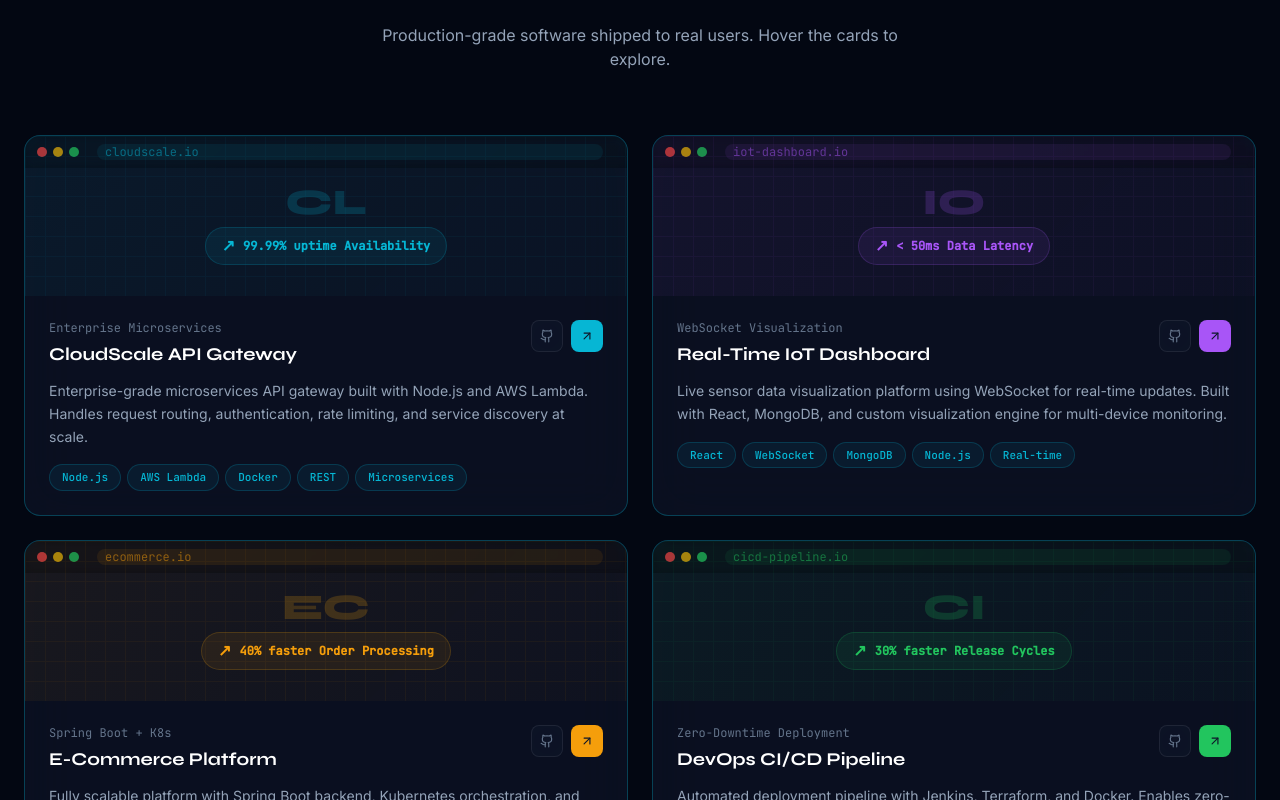
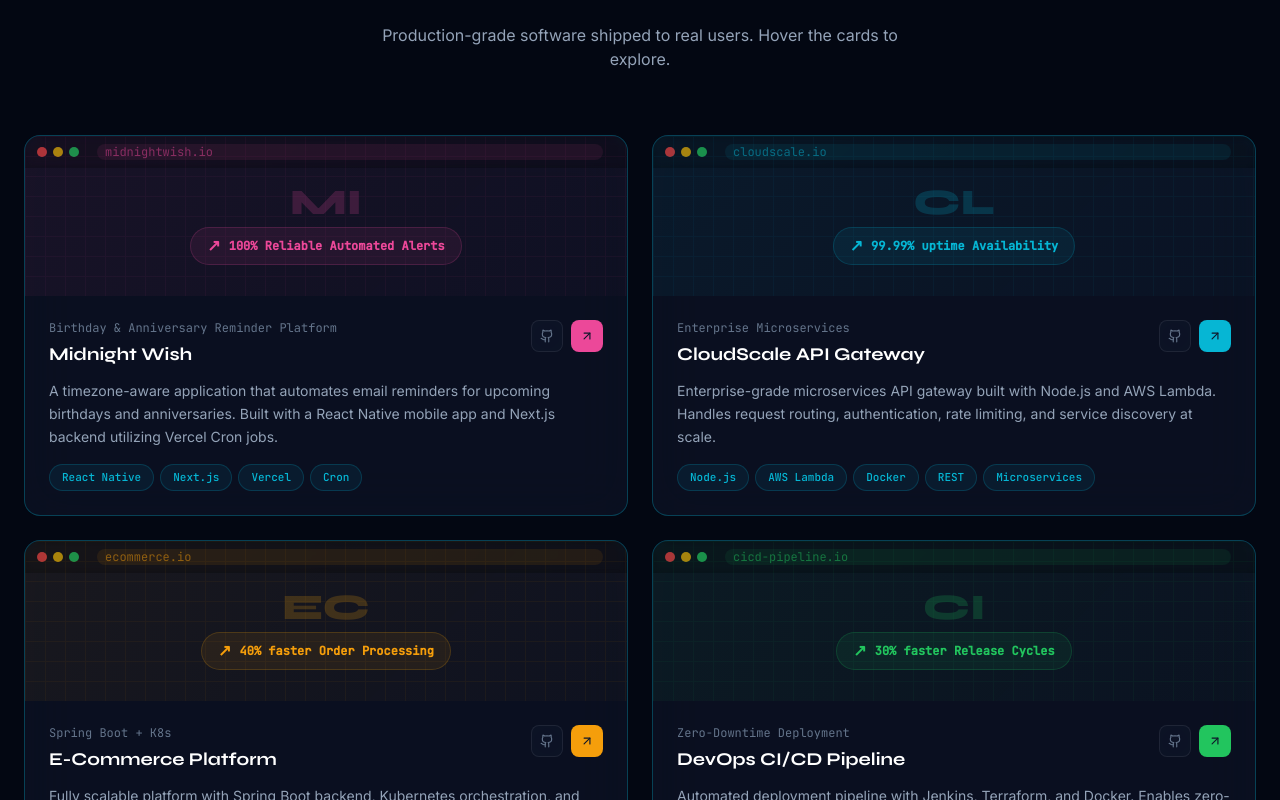
Before and after one commit to Chay039/portfolio, a Next.js app: page / in a window 1280 px wide. Shown: the part 5100-5900 px from the top of the page. Built offline with nearby package versions, Linux system fonts and the light colour scheme.

Commit message:
Update portfolio projects, education, and add contact form backend

```diff
--- /dev/null
+++ b/app/api/contact/route.ts
@@ -0,0 +1,54 @@
+import { NextResponse } from 'next/server';
+import nodemailer from 'nodemailer';
+
+export async function POST(req: Request) {
+    try {
+        const { name, email, subject, message } = await req.json();
+
+        // Check if environment variables are configured
+        if (!process.env.EMAIL_USER || !process.env.EMAIL_PASS) {
+            console.error('Missing EMAIL_USER or EMAIL_PASS environment variables.');
+            return NextResponse.json(
+                { message: 'Server configuration error. Email credentials missing.' },
+                { status: 500 }
+            );
+        }
+
+        const transporter = nodemailer.createTransport({
+            service: 'gmail',
+            auth: {
+                user: process.env.EMAIL_USER,
+                pass: process.env.EMAIL_PASS,
+            },
+        });
+
+        const mailOptions = {
+            from: process.env.EMAIL_USER,
+            to: 'jchaitu98@gmail.com',
+            subject: `Portfolio Contact From ${name}: ${subject}`,
+            text: `Name: ${name}\nEmail: ${email}\n\nMessage:\n${message}`,
+            html: `
+                <div style="font-family: Arial, sans-serif; max-width: 600px; margin: 0 auto; border: 1px solid #e0e0e0; border-radius: 8px; overflow: hidden;">
+                    <div style="background-color: #06b6d4; padding: 20px; text-align: center;">
+                        <h2 style="color: white; margin: 0;">New Portfolio Contact</h2>
+                    </div>
+                    <div style="padding: 20px; background-color: #ffffff;">
+                        <p style="margin: 0 0 10px 0;"><strong>Name:</strong> ${name}</p>
+                        <p style="margin: 0 0 10px 0;"><strong>Email:</strong> <a href="mailto:${email}">${email}</a></p>
+                        <p style="margin: 0 0 10px 0;"><strong>Subject:</strong> ${subject}</p>
+                        <hr style="border: none; border-top: 1px solid #e0e0e0; margin: 20px 0;"/>
+                        <p style="margin: 0 0 10px 0;"><strong>Message:</strong></p>
+                        <p style="white-space: pre-wrap; background-color: #f9f9f9; padding: 15px; border-radius: 8px; border: 1px solid #eeeeee;">${message}</p>
+                    </div>
+                </div>
+            `,
+        };
+
+        await transporter.sendMail(mailOptions);
+
+        return NextResponse.json({ message: 'Email sent successfully!' }, { status: 200 });
+    } catch (error) {
+        console.error('Failed to send email:', error);
+        return NextResponse.json({ message: 'Failed to send email.' }, { status: 500 });
+    }
+}
--- a/components/sections/Contact.tsx
+++ b/components/sections/Contact.tsx
@@ -24,9 +24,25 @@ export default function Contact() {
     const handleSubmit = async (e: React.FormEvent) => {
         e.preventDefault();
         setStatus('sending');
-        // Simulate send
-        await new Promise((r) => setTimeout(r, 1500));
-        setStatus('sent');
+        try {
+            const res = await fetch('/api/contact', {
+                method: 'POST',
+                headers: { 'Content-Type': 'application/json' },
+                body: JSON.stringify(form),
+            });
+
+            if (res.ok) {
+                setStatus('sent');
+                setForm({ name: '', email: '', subject: '', message: '' });
+            } else {
+                setStatus('idle');
+                alert('Failed to send message. Please ensure your email credentials are set up in the environment variables.');
+            }
+        } catch (error) {
+            console.error(error);
+            setStatus('idle');
+            alert('An error occurred while sending the message.');
+        }
     };
 
     const contactItems = [
--- a/components/sections/Education.tsx
+++ b/components/sections/Education.tsx
@@ -80,10 +80,12 @@ export default function Education() {
                                         <Award size={13} />
                                         GPA: <span className="text-white font-mono font-medium">{edu.gpa}</span>
                                     </div>
-                                    <div className="flex items-center gap-2" style={{ color }}>
-                                        <Star size={13} />
-                                        {edu.highlight}
-                                    </div>
+                                    {edu.highlight && (
+                                        <div className="flex items-center gap-2" style={{ color }}>
+                                            <Star size={13} />
+                                            {edu.highlight}
+                                        </div>
+                                    )}
                                 </div>
 
                                 <div className="mt-5 pt-4 border-t border-white/5 font-mono text-xs font-semibold" style={{ color }}>
--- a/lib/data.ts
+++ b/lib/data.ts
@@ -140,11 +140,24 @@ export const education = [
         period: 'June 2021',
         location: 'Vellore, India',
         gpa: '8.4 / 10',
-        highlight: 'Gold Medalist',
     },
 ]
 
 export const projects = [
+    {
+        id: 'midnightwish',
+        title: 'Midnight Wish',
+        subtitle: 'Birthday & Anniversary Reminder Platform',
+        description:
+            'A timezone-aware application that automates email reminders for upcoming birthdays and anniversaries. Built with a React Native mobile app and Next.js backend utilizing Vercel Cron jobs.',
+        metric: '100% Reliable',
+        metricLabel: 'Automated Alerts',
+        color: '#ec4899',
+        tags: ['React Native', 'Next.js', 'Vercel', 'Cron'],
+        liveUrl: 'https://midnightwish.chayjuturi.com/',
+        githubUrl: 'https://github.com/Chay039/Midnightwish',
+        featured: true,
+    },
     {
         id: 'cloudscale',
         title: 'CloudScale API Gateway',
@@ -159,20 +172,7 @@ export const projects = [
         githubUrl: '#',
         featured: true,
     },
-    {
-        id: 'iot-dashboard',
-        title: 'Real-Time IoT Dashboard',
-        subtitle: 'WebSocket Visualization',
-        description:
-            'Live sensor data visualization platform using WebSocket for real-time updates. Built with React, MongoDB, and custom visualization engine for multi-device monitoring.',
-        metric: '< 50ms',
-        metricLabel: 'Data Latency',
-        color: '#a855f7',
-        tags: ['React', 'WebSocket', 'MongoDB', 'Node.js', 'Real-time'],
-        liveUrl: '#',
-        githubUrl: '#',
-        featured: true,
-    },
+
     {
         id: 'ecommerce',
         title: 'E-Commerce Platform',
--- a/package.json
+++ b/package.json
@@ -6,7 +6,8 @@
     "dev": "next dev",
     "build": "next build",
     "start": "next start",
-    "lint": "next lint"
+    "lint": "next lint",
+    "deploy": "npm run build && cd out && git init && git add -A && git commit -m 'Deploy' && git remote add origin https://github.com/Chay039/portfolio.git || true && git push -f origin HEAD:gh-pages && cd .."
   },
   "dependencies": {
     "@react-three/drei": "^9.100.4",
@@ -17,6 +18,7 @@
     "gsap": "^3.12.5",
     "lucide-react": "^0.344.0",
     "next": "^16.1.6",
+    "nodemailer": "^8.0.6",
     "react": "^18.2.0",
     "react-dom": "^18.2.0",
     "react-icons": "^5.0.1",
@@ -24,6 +26,7 @@
   },
   "devDependencies": {
     "@types/node": "^20.11.24",
+    "@types/nodemailer": "^8.0.0",
     "@types/react": "^18.2.61",
     "@types/react-dom": "^18.2.19",
     "@types/three": "^0.162.0",
```
Also changed, not shown: 2 other files (tests, documents, lock files or other folders).
